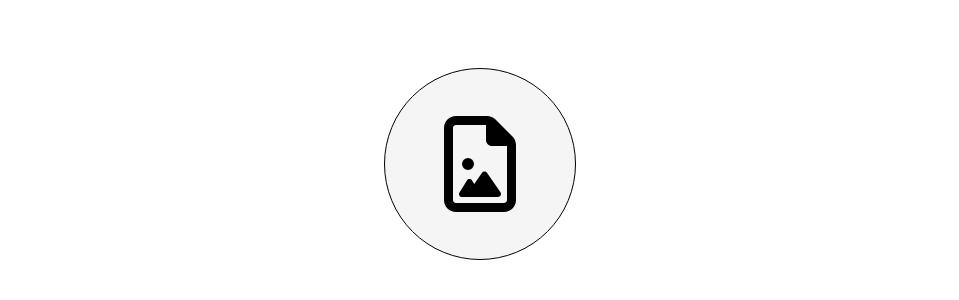
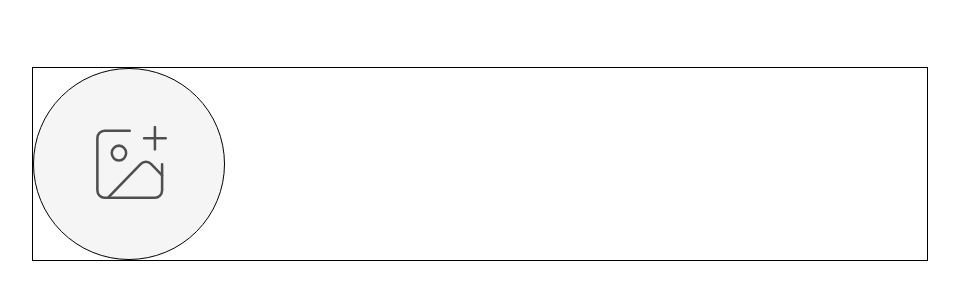
Before and after one commit to carlosbolzanell/Top-Care, a React (Vite) app: page / in a window 1280 px wide. Shown: the part 236-536 px from the top of the page, without its empty margins (160-1119 px from the left). Built offline with nearby package versions, Linux system fonts and the light colour scheme; a web font is replaced by a local one.

Commit message:
Projetando components

```diff
--- a/src/Components/pop-up/CadastroPet/CadastroPet.jsx
+++ b/src/Components/pop-up/CadastroPet/CadastroPet.jsx
@@ -2,8 +2,13 @@ import InputFile from "../../InputFile/InputFile"
 
 export default function CadastroPet(){
     return(
-        <div>
-            <InputFile />
+        <div className="border border-black w-[70%]">
+            <div>
+                <InputFile />
+            </div>
+            <div>
+
+            </div>
         </div>
     )
 }
--- a/src/components/InputFile/InputFile.jsx
+++ b/src/components/InputFile/InputFile.jsx
@@ -1,8 +1,6 @@
 import { useCallback } from "react";
 import { useState } from "react"
 import { useDropzone } from "react-dropzone";
-import { FontAwesomeIcon } from "@fortawesome/react-fontawesome";
-import { faFileImage } from "@fortawesome/free-regular-svg-icons";
 
 export default function InputFile() {
     const [file, setFile] = useState(null);
@@ -35,7 +33,7 @@ const Input = ({ dropzone }) => {
     const { getRootProps, getInputProps, isDragActive } = dropzone;
     return (
         <div {...getRootProps()} className={`border border-black rounded-full h-48 w-48 bg-branco flex justify-center items-center ${isDragActive ? 'border-primaria' : 'border-black'}`}>
-            <FontAwesomeIcon icon={faFileImage} className="text-8xl"/>
+            <img src="./assets/imagem-galeria.svg" alt="" className="w-[40%]"/>
             <input {...getInputProps()} className="hidden" />
         </div>
     )
@@ -43,7 +41,7 @@ const Input = ({ dropzone }) => {
 const HasFile = ({ file }) => {
     return (
         <div className="rounded-full h-48 w-48 bg-branco">
-            <img src={file} alt="" className="w-full rounded-full"/>
+            <img src={file} alt="" className="w-full h-full rounded-full"/>
         </div>
     )
 }
```
Also changed, not shown: public/assets/imagem-galeria.svg (added).
